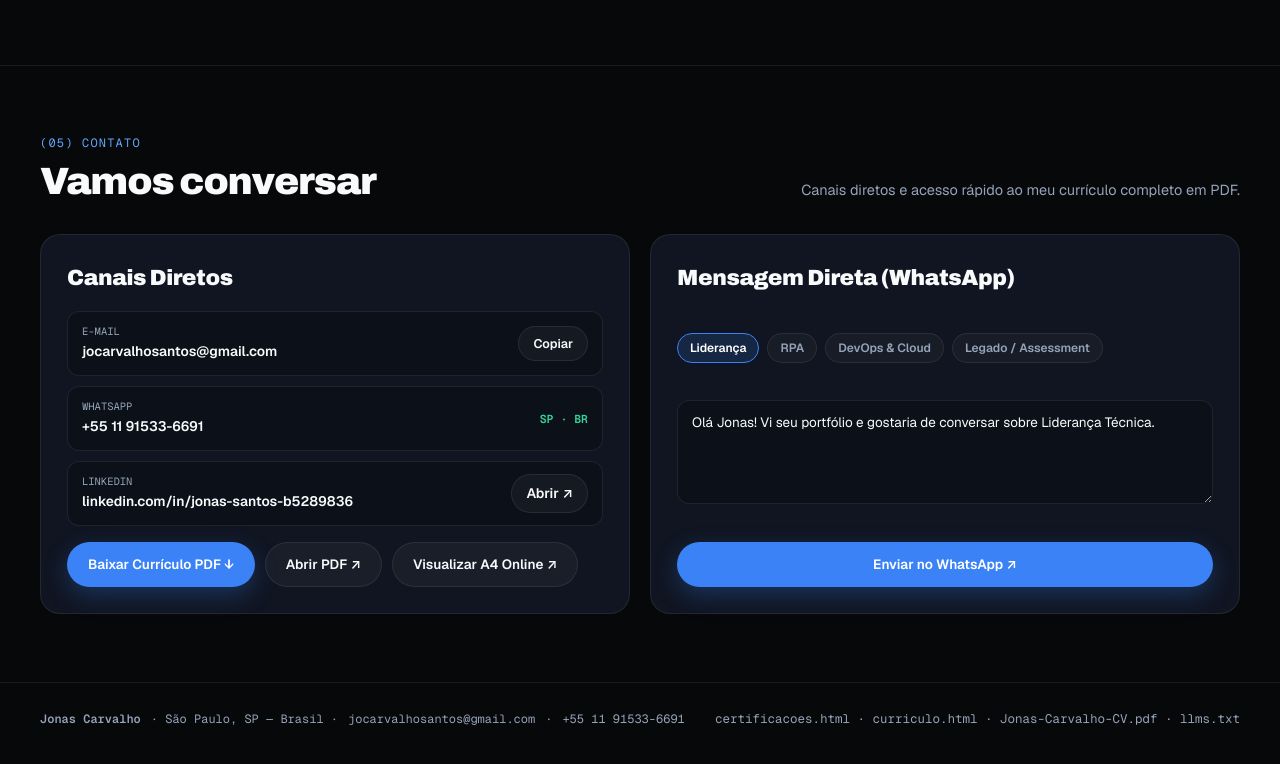
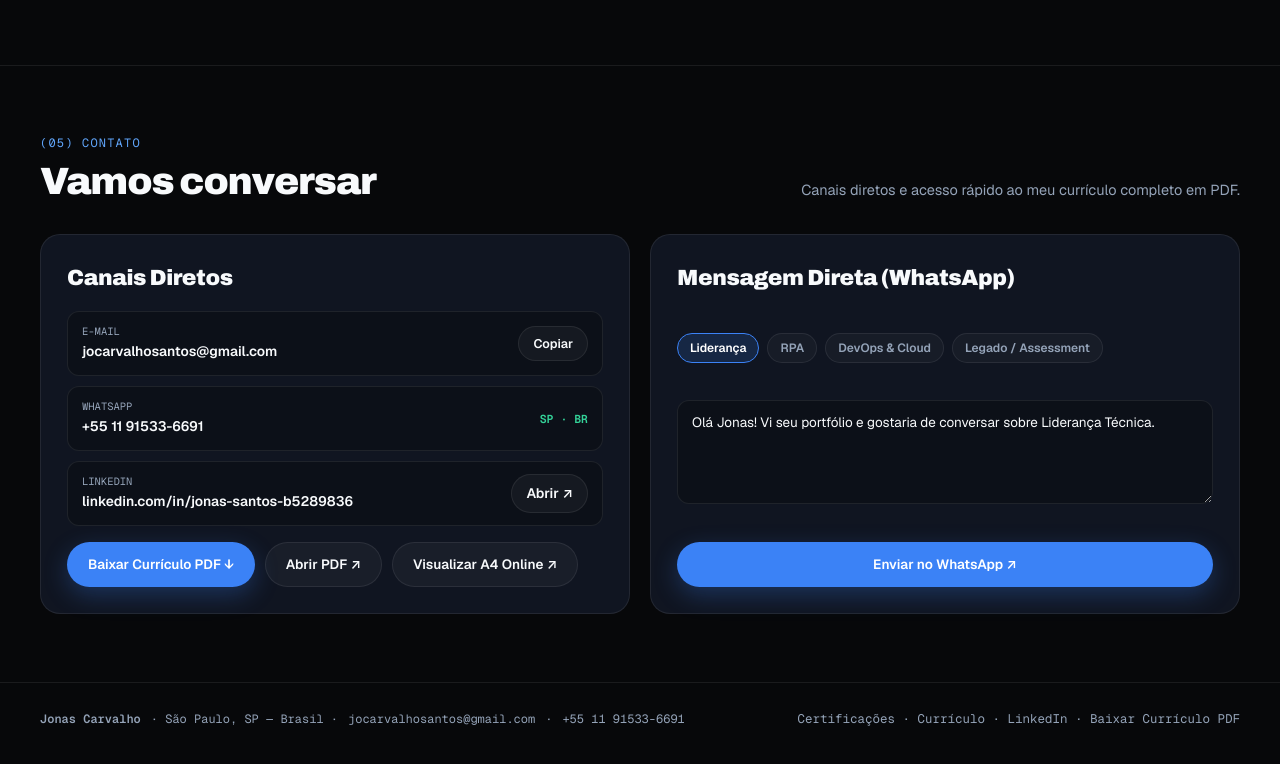
Before and after one commit to jocarvalhosantos/jonascarvalho-site, a plain HTML site: page index.html in a window 1280 px wide. Shown: the part 6406-7170 px from the top of the page. Drawn offline with nearby package versions, Linux system fonts and the light colour scheme.

Commit message:
fix(footer): replace raw .html/.pdf/.txt filenames with clean link labels in footer

```diff
--- a/index.html
+++ b/index.html
@@ -1262,10 +1262,10 @@
         <a href="tel:+5511915336691">+55 11 91533-6691</a>
       </address>
       <span class="mono">
-        <a href="certificacoes.html">certificacoes.html</a> ·
-        <a href="curriculo.html">curriculo.html</a> ·
-        <a href="Jonas-Carvalho-CV.pdf" download="Jonas-Carvalho-CV.pdf">Jonas-Carvalho-CV.pdf</a> ·
-        <a href="llms.txt">llms.txt</a>
+        <a href="certificacoes.html">Certificações</a> ·
+        <a href="curriculo.html">Currículo</a> ·
+        <a href="https://www.linkedin.com/in/jonas-santos-b5289836/" target="_blank" rel="noopener me">LinkedIn</a> ·
+        <a href="Jonas-Carvalho-CV.pdf" download="Jonas-Carvalho-CV.pdf">Baixar Currículo PDF</a>
       </span>
     </div>
   </footer>
```
Also changed, not shown: certificacoes.html (+1 -1 lines).
